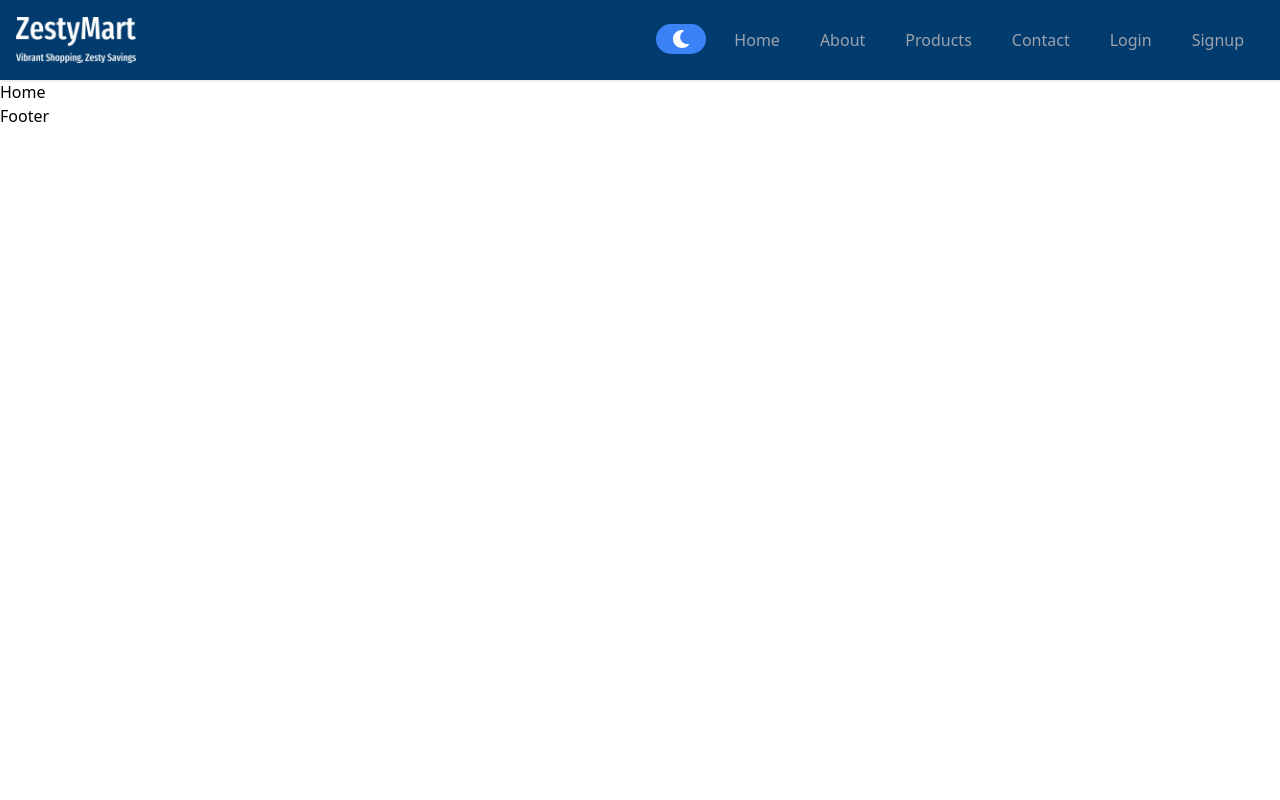
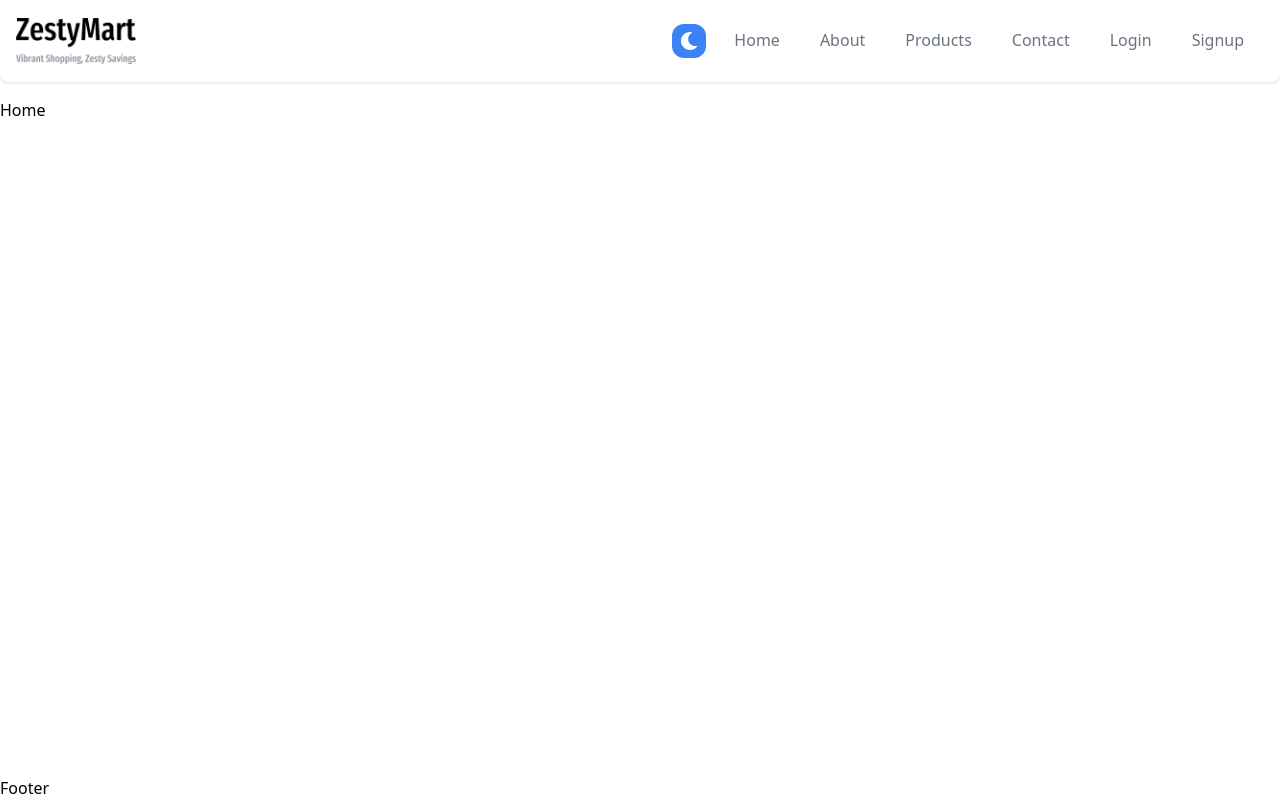
Before and after one commit to Dhruv-pahuja/ZestyMart, a React (Vite) app: page / in a window 1280 px wide. Built offline with nearby package versions, Linux system fonts and the light colour scheme.

Commit message:
updated some components

```diff
--- a/src/App.jsx
+++ b/src/App.jsx
@@ -1,5 +1,4 @@
 import React from 'react'
-import { Home } from './pages/index'
 import { useSelector } from 'react-redux'
 import { Outlet } from 'react-router'
 import { Header,Footer } from './components'
@@ -7,18 +6,15 @@ import { Header,Footer } from './components'
 function App() {
   const theme = useSelector((state) => state.theme)
   return (
-    <>
-    <div className={`${theme === 'dark' ? 'dark' : ''}`}  style={{minHeight:'100vh'}}>
-      <div className="bg-white dark:bg-gray-900 text-black dark:text-white">
-        <Header />
-        <main>
-          <Outlet/>
-        </main>
-        <Footer/>
-      </div>
+    <div className={`${theme === 'dark' ? 'dark' : ''}`} style={{ minHeight: '100vh' }}>
+    <div className="flex flex-col min-h-screen bg-white dark:bg-[#111827] text-black dark:text-white">
+      <Header />
+      <main className="flex-grow">
+        <Outlet />
+      </main>
+      <Footer />
     </div>
-
-    </>
+  </div>
   )
 }
 
--- a/src/components/Header/Header.jsx
+++ b/src/components/Header/Header.jsx
@@ -51,7 +51,7 @@ function Header() {
 
 
   return (
-    <header className='py-3 shadow bg-[#023b6d] dark:bg-slate-700 text-white'>
+    <header className='sticky top-0 py-3 shadow bg-white dark:bg-[#1f2937] text-gray-600 mb-4 rounded-b-lg'>
       <Container>
         <nav className='flex items-center justify-between'>
           <div className='mr-4'>
@@ -61,13 +61,13 @@ function Header() {
           </div>
           <div className='flex items-center md:hidden'>
             <ThemeToggler/>
-            <button onClick={handleMenuToggle} className='ml-4'>
+            <button onClick={handleMenuToggle} className='ml-4 dark:text-white text-dark'>
               {isMenuOpen? '': <FaBars className='text-xl'/>}
             </button>
           </div>
           <ul className={`flex-col md:flex md:flex-row ml-auto ${isMenuOpen?'flex':'hidden'} md:block`}>
           <li className='md:hidden'>
-          <button onClick={handleMenuToggle} className='ml-4'>
+          <button onClick={handleMenuToggle} className='ml-4 dark:text-white text-dark'>
               {isMenuOpen? <FaTimes className='text-xl'/> : <FaBars className='text-xl'/>}
             </button>
           </li>
@@ -82,7 +82,7 @@ function Header() {
                   setIsMenuOpen(false)
                   navigate(item.slug)
                 }}
-                className='inline-bock px-3 py-2 text-gray-400 duration-200 hover:text-white rounded-full'
+                className='inline-bock px-3 py-2 md:text-gray-500 text-black dark:text-white duration-200 hover:text-blue-500 dark:hover:text-white rounded-full'
                 >{item.name}</button>
               </li>
             ) : null
--- a/src/components/Logo.jsx
+++ b/src/components/Logo.jsx
@@ -8,7 +8,7 @@ const Logo = () => {
 
   return (
     <img
-      src={theme === 'light' ? darkLogo : darkLogo}
+      src={theme === 'light' ? lightLogo : darkLogo}
       alt="Logo"
       style={{ width: '120px', height: 'auto' }}
     />
--- a/src/components/ThemeToggler.jsx
+++ b/src/components/ThemeToggler.jsx
@@ -9,7 +9,7 @@ const ThemeToggler = () => {
   const theme = useSelector((state) => state.theme);
 
   return (
-    <button onClick={() => dispatch(toggleTheme())} className='px-4 py-1.5 bg-blue-500 dark:bg-white dark:text-black text-white rounded-full flex items-center justify-center'>
+    <button onClick={() => dispatch(toggleTheme())} className='px-2 py-2 bg-blue-500 dark:bg-white dark:text-black text-white rounded-xl  flex items-center justify-center'>
         {theme === 'light' ? <FaMoon className='text-lg'/> : <FaSun className='text-lg'/>}
     </button>
   );
```
